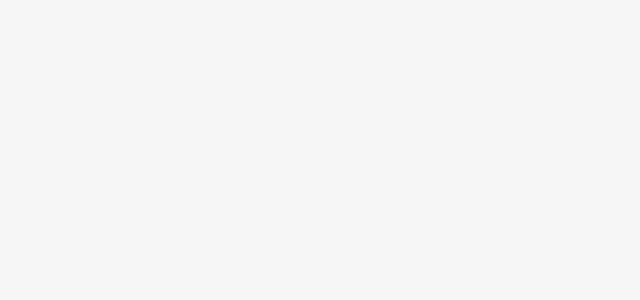
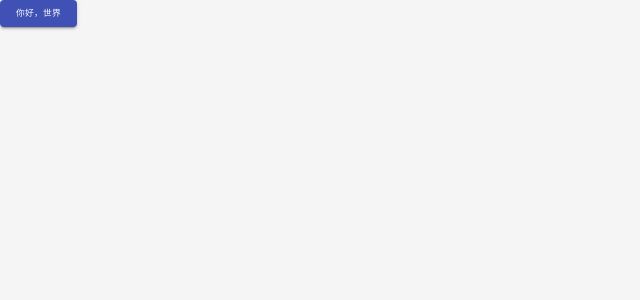
Before and after one commit to SteveKingFord/react-template, a React (Create React App) app: page /material in a window 1280 px wide. Shown: the top 300 px of the page, without its empty margins (0-640 px from the left). Built offline with nearby package versions, Linux system fonts and the light colour scheme.

Commit message:
chore: 添加material组件库

```diff
--- a/package.json
+++ b/package.json
@@ -5,6 +5,7 @@
   "dependencies": {
     "@emotion/react": "^11.1.5",
     "@emotion/styled": "^11.1.5",
+    "@material-ui/core": "^4.11.3",
     "@testing-library/jest-dom": "^5.11.4",
     "@testing-library/react": "^11.1.0",
     "@testing-library/user-event": "^12.1.10",
--- a/src/App.tsx
+++ b/src/App.tsx
@@ -1,13 +1,14 @@
 /*
  * @Author: kingford
  * @Date: 2021-03-30 12:31:03
- * @LastEditTime: 2021-04-12 19:04:59
+ * @LastEditTime: 2021-04-13 14:44:58
  */
 import React from 'react';
 import { BrowserRouter as Router, Switch, Route } from 'react-router-dom';
 import { Home } from './pages/home';
 import { About } from './pages/about';
 import { Pubmed } from './pages/pubmed';
+import { Material } from './pages/material';
 
 const App: React.FC = () => {
   return (
@@ -15,6 +16,7 @@ const App: React.FC = () => {
       <Switch>
         <Route exact path="/" component={Pubmed}></Route>
         <Route exact path="/home" component={Home}></Route>
+        <Route exact path="/material" component={Material}></Route>
         <Route path="/about" component={About}></Route>
       </Switch>
     </Router>
--- a/src/pages/home/index.tsx
+++ b/src/pages/home/index.tsx
@@ -1,7 +1,7 @@
 /*
  * @Author: kingford
  * @Date: 2021-04-07 20:38:34
- * @LastEditTime: 2021-04-07 20:44:19
+ * @LastEditTime: 2021-04-13 14:45:10
  */
 import React from 'react';
 import { useAuth } from '../../context/auth-context';
--- /dev/null
+++ b/src/pages/material/index.tsx
@@ -0,0 +1,19 @@
+/*
+ * @Author: kingford
+ * @Date: 2021-04-13 14:41:58
+ * @LastEditTime: 2021-04-13 14:44:07
+ */
+import React from 'react';
+import Button from '@material-ui/core/Button';
+
+const Material: React.FC = () => {
+  return (
+    <div>
+      <Button variant="contained" color="primary">
+        你好，世界
+      </Button>
+    </div>
+  );
+};
+
+export { Material };
```
Also changed, not shown: 1 other file (tests, documents, lock files or other folders).
